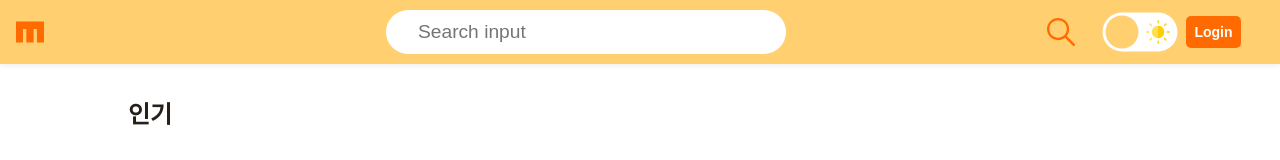
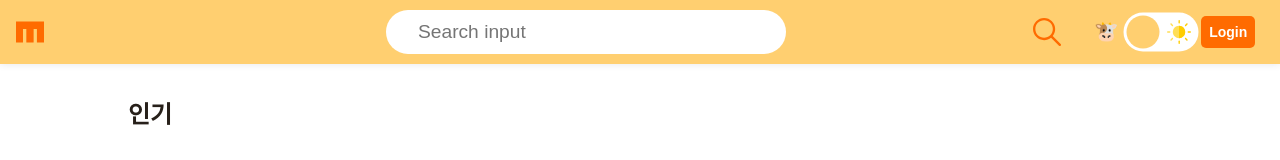
Before and after one commit to blackcowmoo/moomark-frontend, a Next.js app: page / in a window 1280 px wide. Shown: the top 160 px of the page. Built offline with nearby package versions, Linux system fonts and the light colour scheme; grey boxes are pictures that could not be loaded.

Commit message:
feat: Add HttpHeaderModifier

```diff
--- /dev/null
+++ b/src/components/GlobalHeader/HttpHeaderModifier/HttpHeaderModifier.module.scss
@@ -0,0 +1,3 @@
+.container {
+  width: 3rem;
+}
--- /dev/null
+++ b/src/components/GlobalHeader/HttpHeaderModifier/index.tsx
@@ -0,0 +1,16 @@
+import Modal from '@components/common/Modal';
+import styles from './HttpHeaderModifier.module.scss';
+import { useModal } from 'utils/hooks/useModal';
+const index = () => {
+  const { isShown, toggle } = useModal();
+  return (
+    <div>
+      <button className={styles.button} onClick={toggle}>
+        🐮
+      </button>
+      <Modal title='Http Client Header Custom' isShown={isShown} onClose={toggle} content={<>custom contents</>} />
+    </div>
+  );
+};
+
+export default index;
--- a/src/components/GlobalHeader/header.module.scss
+++ b/src/components/GlobalHeader/header.module.scss
@@ -31,7 +31,7 @@
   .right {
     width: 15rem;
     display: flex;
-    justify-content: space-evenly;
+    justify-content: space-around;
     align-items: center;
   }
 
--- a/src/components/GlobalHeader/index.tsx
+++ b/src/components/GlobalHeader/index.tsx
@@ -8,6 +8,7 @@ import Modal from '@components/common/Modal';
 import ModalLoginForm from '@components/LoginForm';
 import ThemeToggle from './ThemeToggle';
 import SearchForm from './SearchForm';
+import HttpHeaderModifier from './HttpHeaderModifier';
 
 import SearchLogo from './SearchForm/Search.svg';
 import MainLogo from './Logo.svg';
@@ -49,6 +50,7 @@ const GlobalHeader: React.FC = () => {
               <SearchLogo />
             </div>
           </Link>
+          {process.env.NODE_ENV==='development' && <HttpHeaderModifier/> }
           <ThemeToggle />
           {userSession.id ? (
             <div className={styles.userNav}>
```
